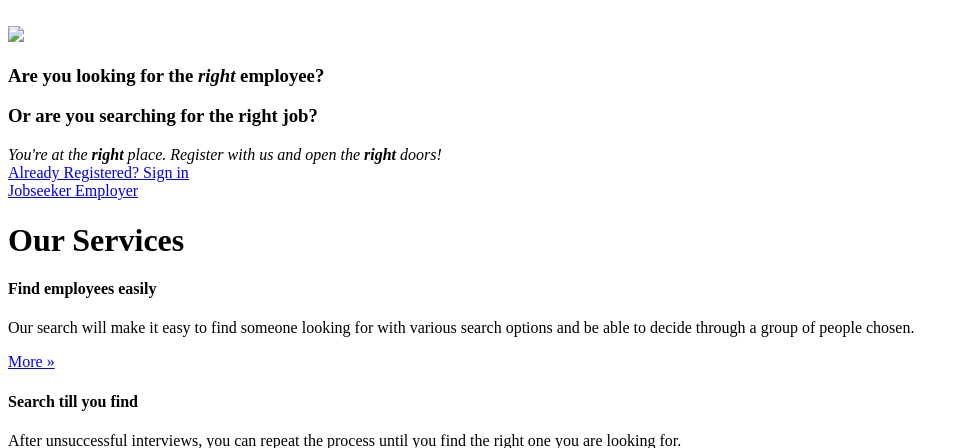
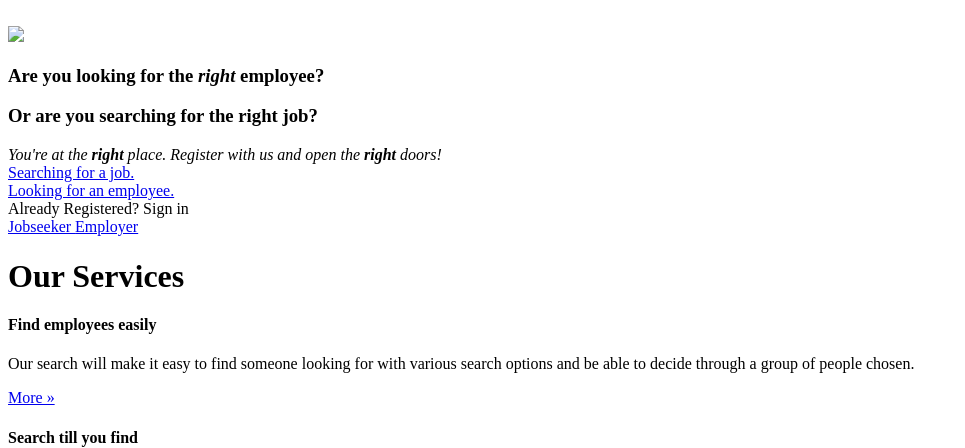
Before and after one commit to mugunga007/hiretech, a Yii app: template frontend/views/site/index.php in a window 1280 px wide. Shown: the top 448 px of the page, without its empty margins (0-965 px from the left). Run offline with PHP 8.4 and a stand-in for Yii, Linux system fonts and the light colour scheme; the template is opened without the code that fills it, so the values that code supplies are empty; some libraries are stand-ins or nearby versions.

Commit message:
Update index.php

```diff
--- a/frontend/views/site/index.php
+++ b/frontend/views/site/index.php
@@ -31,11 +31,13 @@ use yii\helpers\Url;
                         <div class="row">
                             <div class="col-sm-6">
                                 <a type="button" href="<?=Url::to(['seeker/create'])?>"
+                                   class="btn btn-lg mybtnprimary">Searching for a job.
                                     </a>
                             </div>
 
                             <div class="col-sm-6 ">
                                 <a type="button" href="<?=Url::to(['provider/create'])?>"
+                                   class="btn btn-lg mybtnprimary">Looking for an employee.
                                     </a>
                             </div>
                         </div>
```
